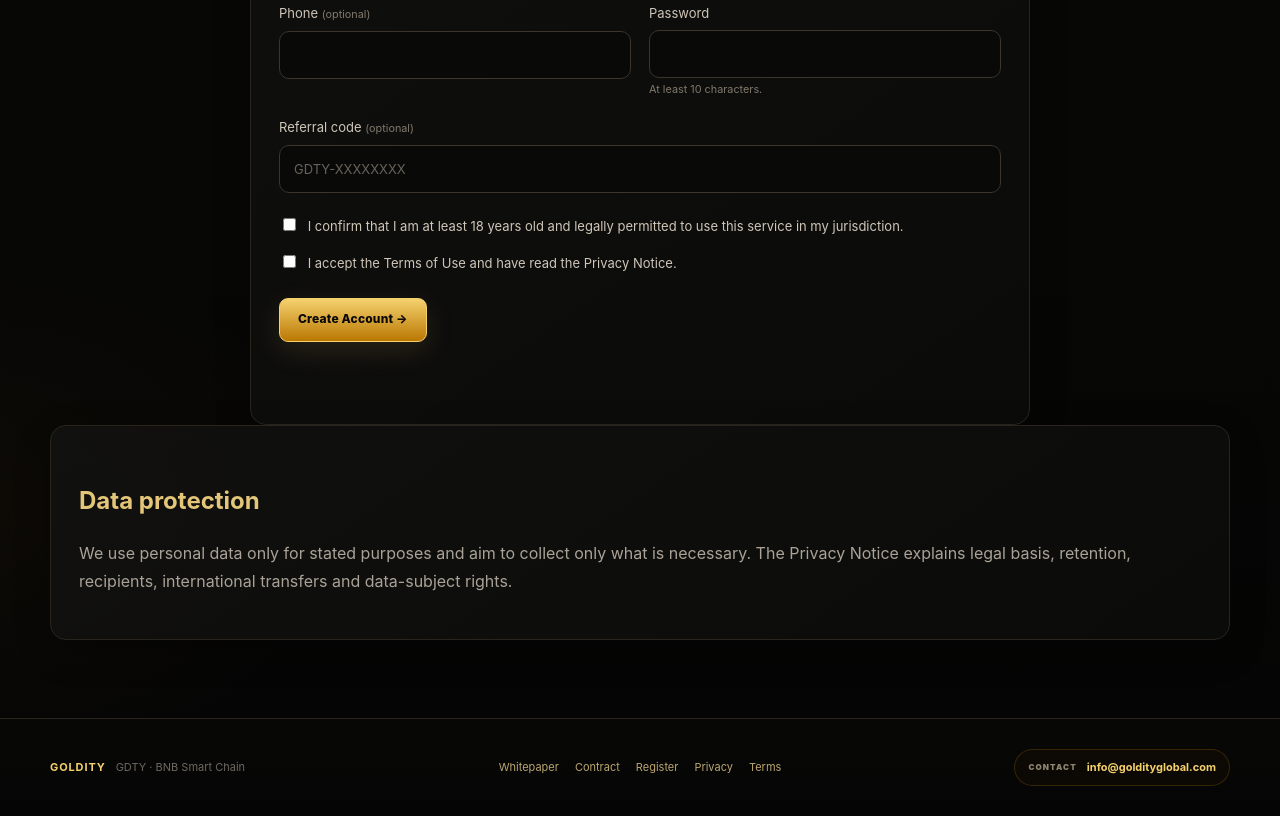
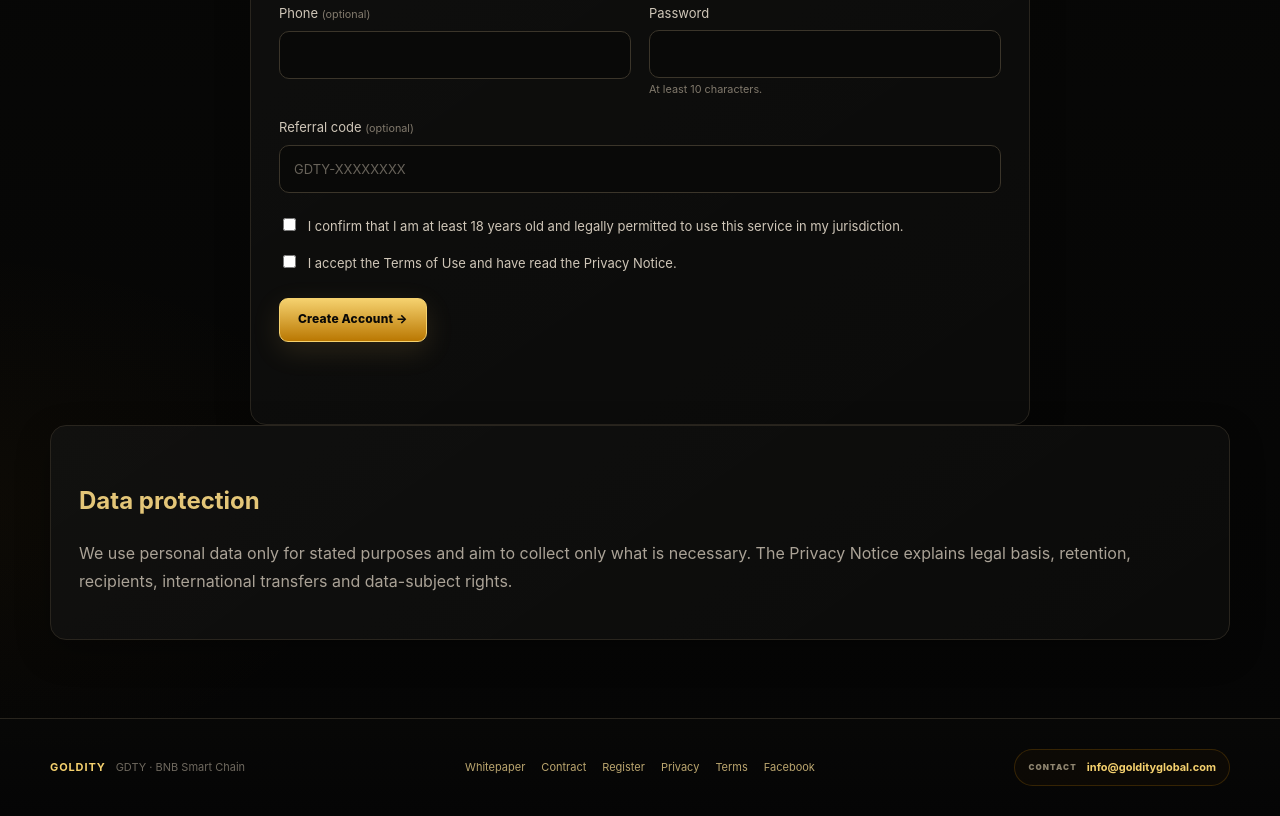
Before and after one commit to goldityglobal/website, a website: page assets/register.html in a window 1280 px wide. Shown: the part 567-1383 px from the top of the page. Drawn offline with Linux system fonts and the light colour scheme.

Commit message:
Update register.html

```diff
--- a/assets/register.html
+++ b/assets/register.html
@@ -190,7 +190,8 @@
         <a href="/register.html">Register</a>
         <a href="/privacy.html">Privacy</a>
         <a href="/terms.html">Terms</a>
-      </nav>
+      <a href="https://www.facebook.com/profile.php?id=61594820135358" target="_blank" rel="noopener noreferrer me">Facebook</a>
+    </nav>
 
       <div class="footer-contact">
         <span>CONTACT</span>
```
